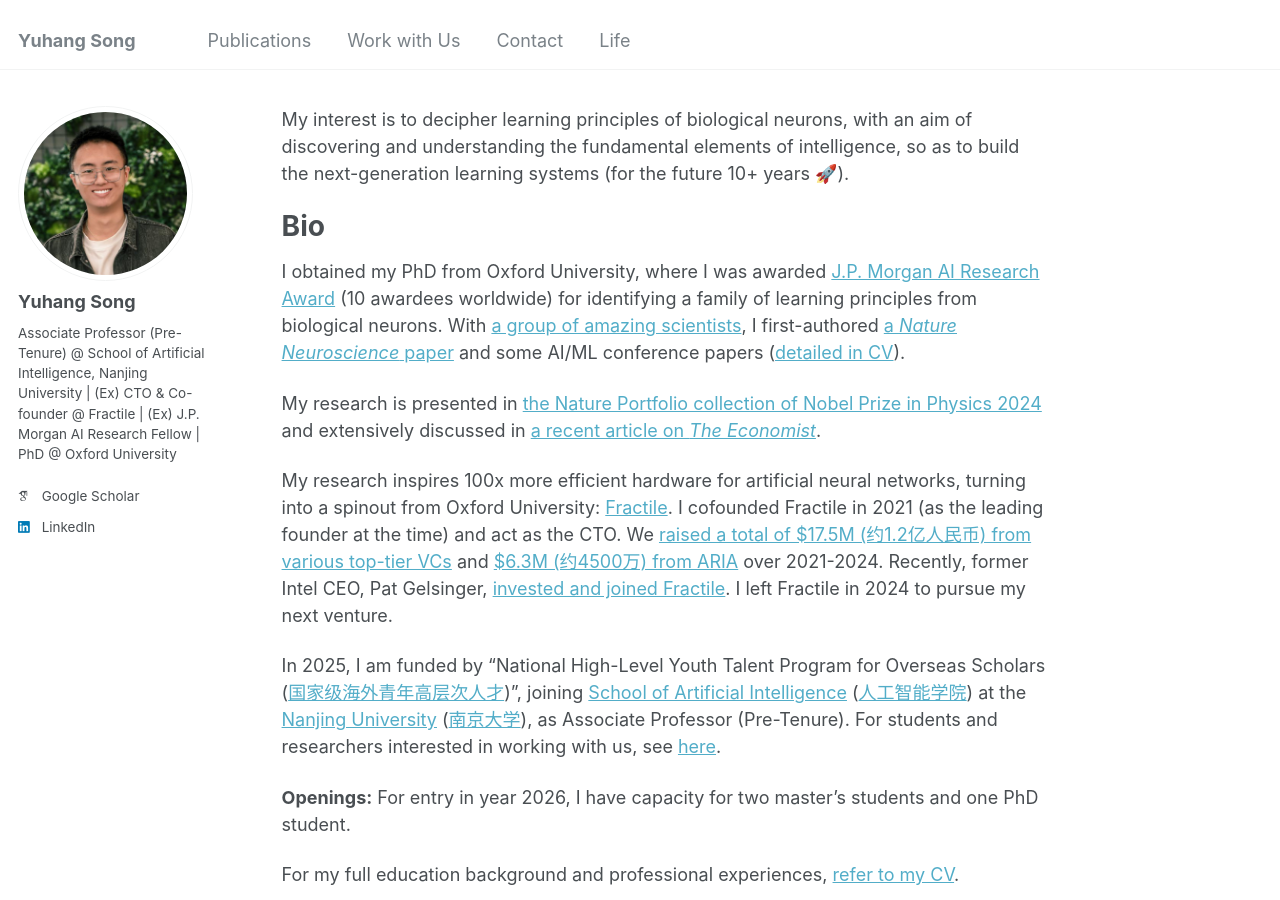
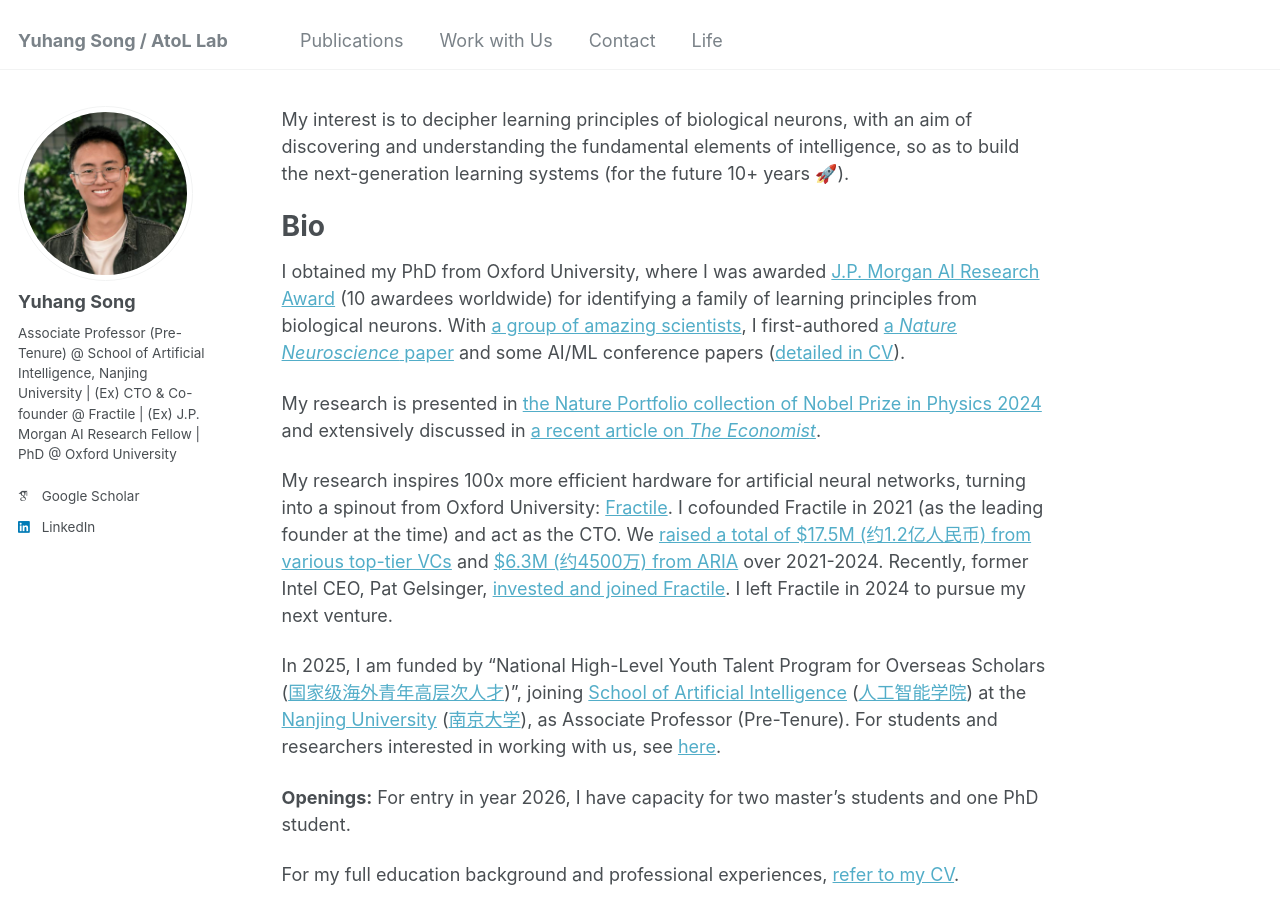
Before and after one commit to YuhangSong/YuhangSong.github.io, a Jekyll site: the page built from _pages/about.md, in a window 1280 px wide and 900 px high. Built offline with Jekyll 4.4.1, drawn with Linux system fonts in a browser that asks for light colours; some web fonts are replaced.

Commit message:
chore: update _config.yml

```diff
--- a/_config.yml
+++ b/_config.yml
@@ -8,7 +8,7 @@
 
 # Basic Site Settings
 locale                   : "en-US"
-title                    : "Yuhang Song"
+title                    : "Yuhang Song / AtoL Lab"
 title_separator          : "-"
 name                     : &name "Yuhang Song"
 description              : &description "personal description"
```
